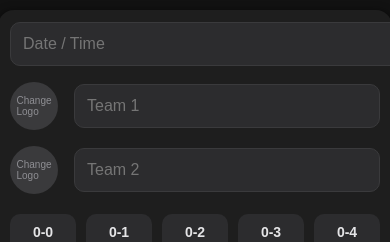
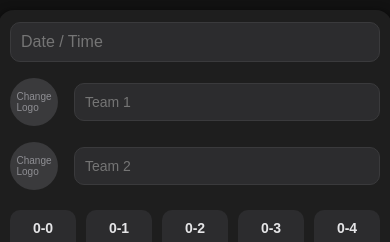
Before and after one commit to jarrzxc/BASKETBALL-BET, a plain HTML site: page index.html in a window 390 px wide. Shown: the top 242 px of the page. Drawn offline with nearby package versions, Linux system fonts and the light colour scheme.

Commit message:
index.html

```diff
--- a/index.html
+++ b/index.html
@@ -180,12 +180,17 @@
         font-size: 14px;
         padding: 10px 16px;
       }
+
+      input[type="text"] {
+        font-size: 14px;
+        padding: 10px;
+      }
     }
   </style>
 </head>
 <body>
   <div class="card" id="captureArea">
-    <input type="text" placeholder="Date / Time" style="margin-bottom:16px; width: 100%;" />
+    <input type="text" placeholder="Date / Time" style="margin-bottom:16px; width: 100%; box-sizing: border-box; font-size: 16px;" />
 
     <div class="team-row">
       <div class="team-logo" onclick="document.getElementById('file1').click()">
```
